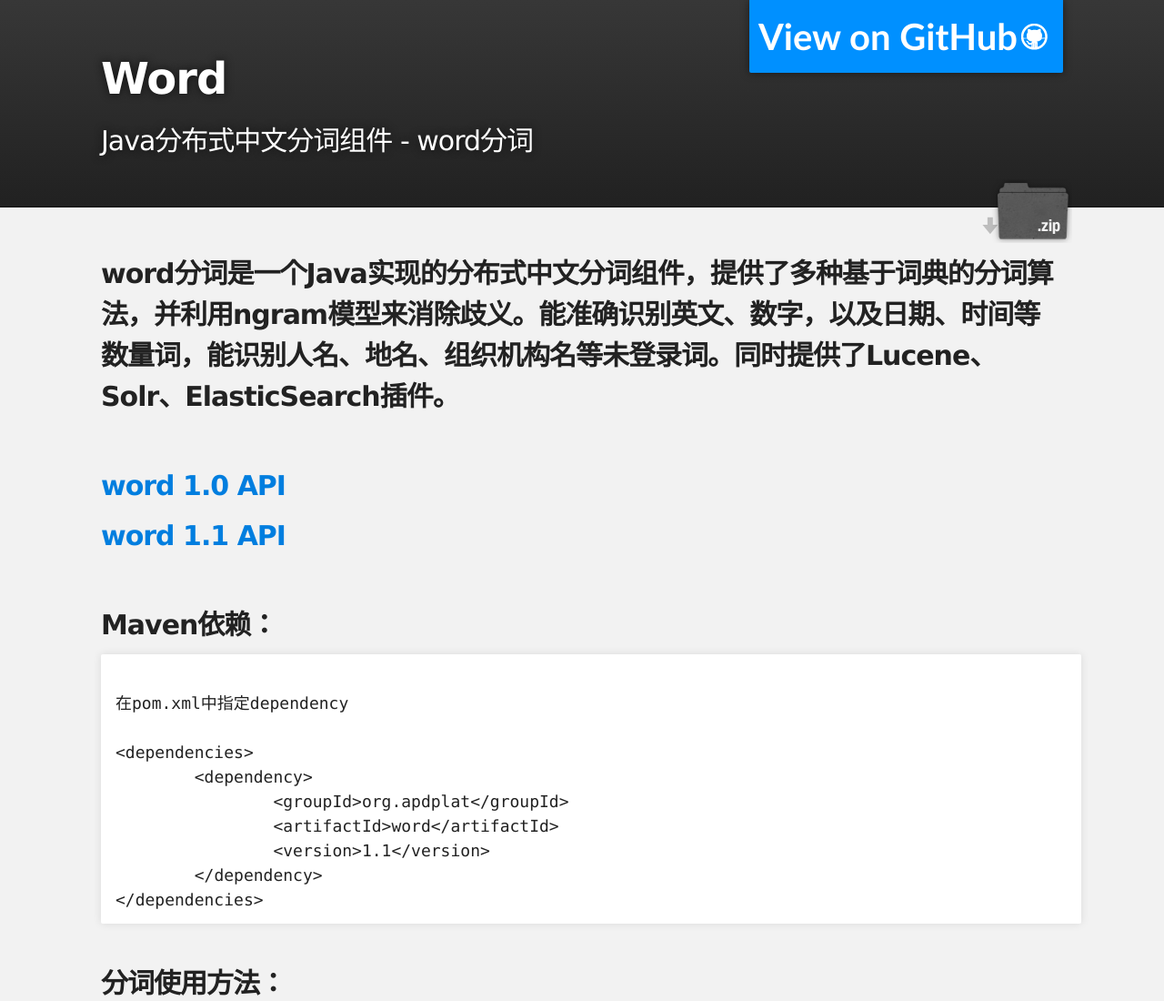
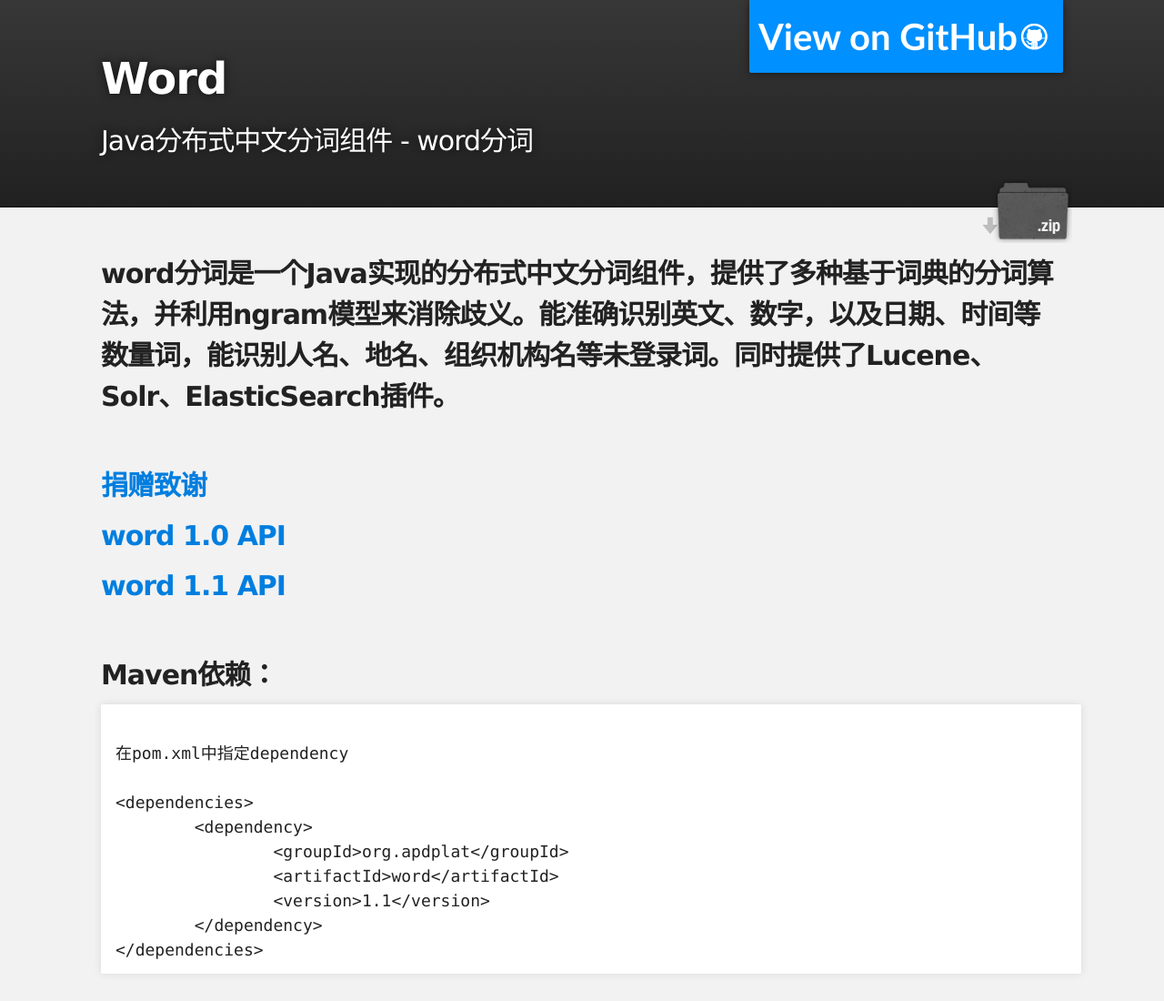
Before and after one commit to ysc/word, a plain HTML site: page index.html in a window 1280 px wide. Shown: the top 1100 px of the page at 91% size. Drawn offline with Linux system fonts and the light colour scheme.

Commit message:
donation

```diff
--- a/index.html
+++ b/index.html
@@ -47,6 +47,8 @@
 
 </br>
 
+<h3>
+<a name="%E4%B8%8B%E8%BD%BD%E5%9C%B0%E5%9D%80" class="anchor" href="#%E4%B8%8B%E8%BD%BD%E5%9C%B0%E5%9D%80"><span class="octicon octicon-link"></span></a><a target="_blank" href="https://github.com/ysc/QuestionAnsweringSystem/wiki/donation">捐赠致谢</a></h3>
 <h3>
 <a name="%E4%B8%8B%E8%BD%BD%E5%9C%B0%E5%9D%80" class="anchor" href="#%E4%B8%8B%E8%BD%BD%E5%9C%B0%E5%9D%80"><span class="octicon octicon-link"></span></a><a target="_blank" href="http://apdplat.org/word/apidocs/1.0/">word 1.0 API</a></h3>
 <h3>
```
